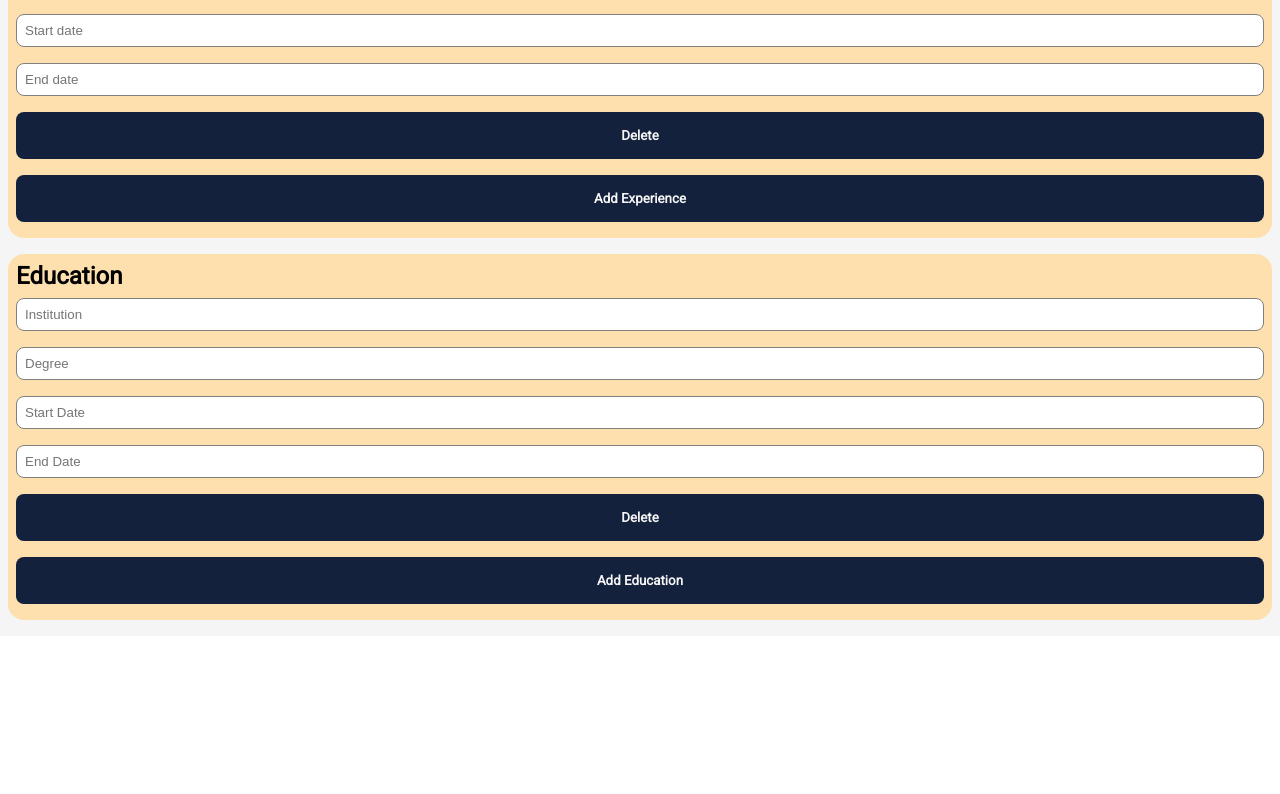
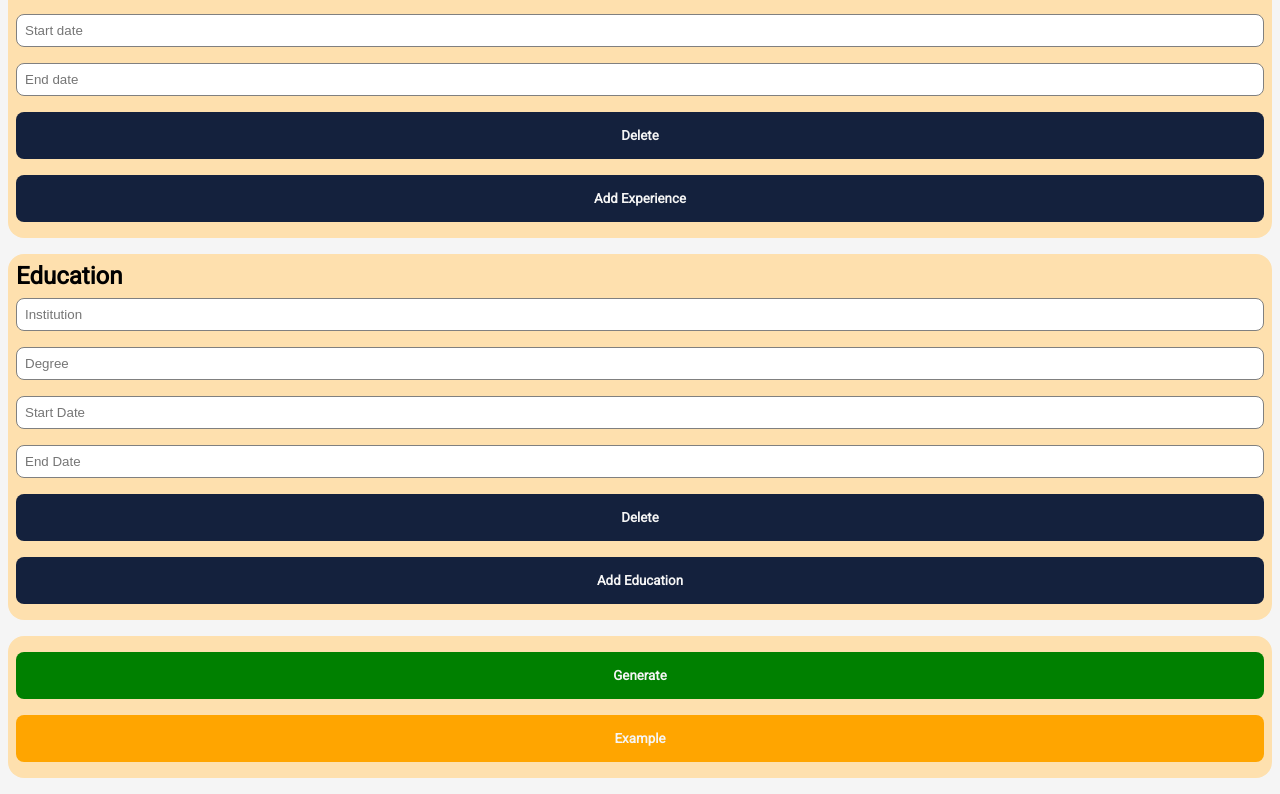
Before and after one commit to Atlas-1510/cv-project, a React (Create React App) app: page / in a window 1280 px wide. Shown: the part 673-1467 px from the top of the page. Before the commit the page ends 1309 px from the top, so only its background shows below. Built offline with nearby package versions, Linux system fonts and the light colour scheme.

Commit message:
Add Generate and Example buttons

```diff
--- a/src/App.js
+++ b/src/App.js
@@ -2,11 +2,14 @@ import React, { Component } from "react";
 import styled from "styled-components";
 import Header from "./components/Header";
 import Body from "./components/Body";
+import Form from "./components/Form";
 import PersonalInformation from "./components/PersonalInformation";
 import Experience from "./components/Experience";
 import Education from "./components/Education";
 import AddButton from "./components/utilities/Button/AddButton";
 import Section from "./components/utilities/Section";
+import GenerateButton from "./components/utilities/Button/GenerateButton";
+import ExampleButton from "./components/utilities/Button/ExampleButton";
 
 import "./App.css";
 
@@ -16,6 +19,7 @@ export default class App extends Component {
       <AppWrapper>
         <Header appStyles={appStyles}></Header>
         <Body appStyles={appStyles}>
+          <Form appStyles={appStyles}>
             <Section appStyles={appStyles} title="Personal Information">
               <PersonalInformation appStyles={appStyles} />
             </Section>
@@ -27,6 +31,11 @@ export default class App extends Component {
               <Education appStyles={appStyles} />
               <AddButton appStyles={appStyles} label="Add Education" />
             </Section>
+            <Section appStyles={appStyles} title="">
+              <GenerateButton appStyles={appStyles} />
+              <ExampleButton appStyles={appStyles} />
+            </Section>
+          </Form>
         </Body>
       </AppWrapper>
     );
--- /dev/null
+++ b/src/components/Form.js
@@ -0,0 +1,9 @@
+import React, { Component } from "react";
+
+export class Form extends Component {
+  render() {
+    return <form>{this.props.children}</form>;
+  }
+}
+
+export default Form;
--- /dev/null
+++ b/src/components/utilities/Button/ExampleButton.js
@@ -0,0 +1,20 @@
+import Button from "./Button";
+import styled from "styled-components";
+import React, { Component } from "react";
+
+const StyledButton = styled(Button)`
+  background: orange;
+  color: ${(props) => props.appStyles.backgroundColor};
+`;
+
+export class ExampleButton extends Component {
+  render() {
+    return (
+      <>
+        <StyledButton appStyles={this.props.appStyles}>Example</StyledButton>
+      </>
+    );
+  }
+}
+
+export default ExampleButton;
--- /dev/null
+++ b/src/components/utilities/Button/GenerateButton.js
@@ -0,0 +1,20 @@
+import Button from "./Button";
+import styled from "styled-components";
+import React, { Component } from "react";
+
+const StyledButton = styled(Button)`
+  background: green;
+  color: ${(props) => props.appStyles.backgroundColor};
+`;
+
+export class GenerateButton extends Component {
+  render() {
+    return (
+      <>
+        <StyledButton appStyles={this.props.appStyles}>Generate</StyledButton>
+      </>
+    );
+  }
+}
+
+export default GenerateButton;
```
Lines whose indentation alone changed are shown as unchanged.
